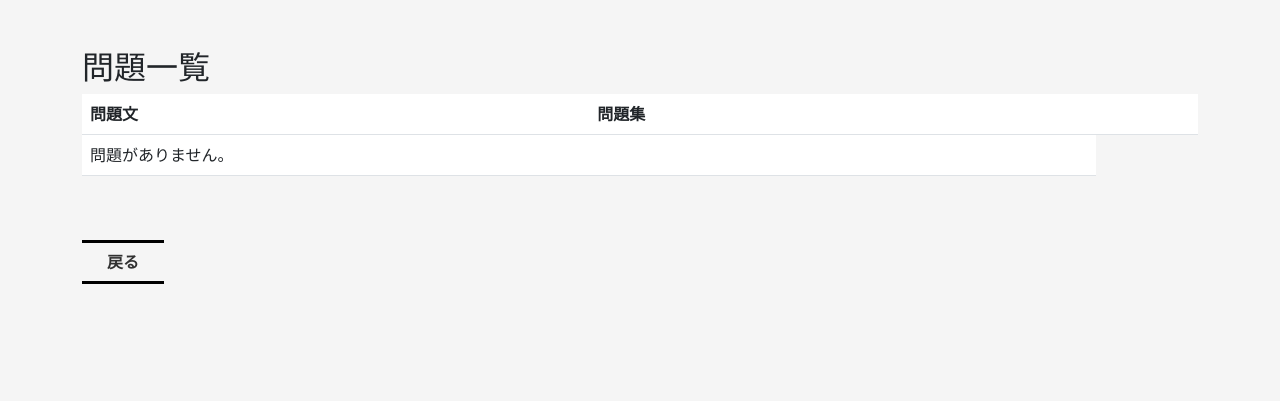
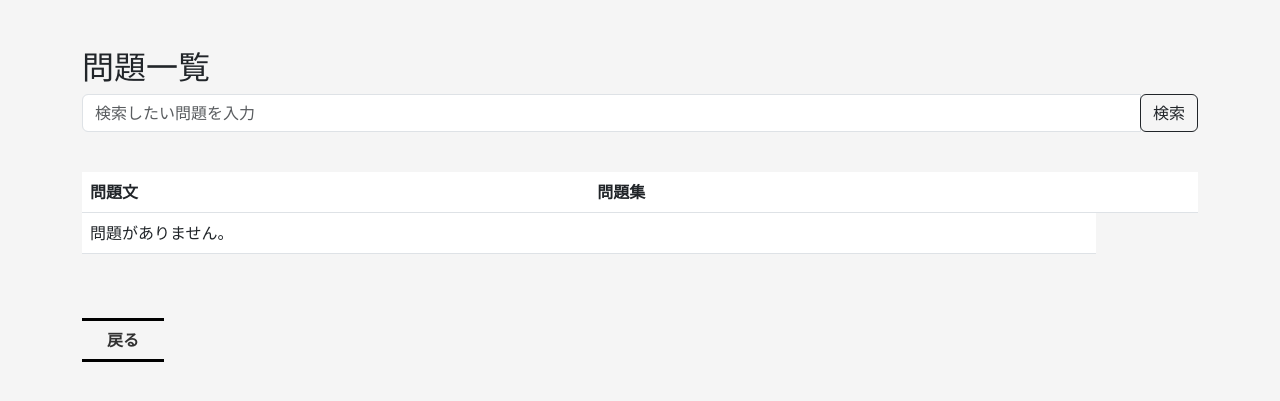
Before and after one commit to sbjalps0913/sbjBA, a Django app: page /ba/question/list/ in a window 1280 px wide. Shown: the part 56-457 px from the top of the page. Run offline with Django 4.2, Linux system fonts and the light colour scheme; the visitor is signed in with stand-in values (Sample User, id 1); data that the repository does not hold is empty.

Commit message:
[add]【通常ユーザ】「問題検索」機能
問題一覧画面[ba_question_list.html]において，問題検索機能を実装した．フォームに入力した内容を問題文に含む問題のみが表示される．フォームが空の状態で検索したときは全ての問題が表示される．

```diff
--- a/ba/templates/ba/ba_bean_list.html
+++ b/ba/templates/ba/ba_bean_list.html
@@ -22,7 +22,7 @@
 			{% if beans %}
 			    {% for bean in beans %}
 				    <li class="list-group-item" style="background-color: {% if bean.roast == 1 %}#fffacd{% elif bean.roast == 2 %}#ffebcd{% elif bean.roast == 3 %}#f5deb3{% elif bean.roast == 4 %}#deb887{% elif bean.roast == 5 %}#f4a460{% elif bean.roast == 6 %}#cd853f{% endif %}">
-				      	<a href="{% url 'ba:user_bean_detail' bean.id %}" style="color: black;">{{ bean.name }}</a>
+				      	<a href="{% url 'ba:user_bean_detail' bean.id %}" class="custom-link">{{ bean.name }}</a>
 				    </li>
 			    {% endfor %}
 			{% else %}
--- a/ba/templates/ba/ba_question_list.html
+++ b/ba/templates/ba/ba_question_list.html
@@ -6,6 +6,16 @@
   	<div class="container mt-5">
     	<h2>問題一覧</h2>
 
+    	<form method="get" action="{% url 'ba:question_list' %}">
+    		<div class="input-group mb-3">
+			    <input type="text" name="q" class="form-control" placeholder="検索したい問題を入力">
+			    <div class="input-group-append">
+			    	<button type="submit" class="btn btn-outline-dark">検索</button>
+			    </div>
+		    </div>
+		</form>
+
+    	<br>
     	<table class="table">
             <thead>
                 <tr>
--- a/ba/templates/ba/ba_start_question.html
+++ b/ba/templates/ba/ba_start_question.html
@@ -17,7 +17,7 @@
     	<h3>問題</h3>
     	<ol>
     		{% for question in questions %}
-    			<li><a href="{% url 'ba:user_question_detail' question.pk %}" style="color: black;">{{ question.text }}</a></li>
+    			<li><a href="{% url 'ba:user_question_detail' question.pk %}" class="custom-link">{{ question.text }}</a></li>
     		{% endfor %}
     	</ol>
 
--- a/ba/views.py
+++ b/ba/views.py
@@ -326,7 +326,7 @@ class AnswerQuestionView(LoginRequiredMixin, FormView):
 
 
 # スコア結果画面
-class ResultView(DetailView):
+class ResultView(LoginRequiredMixin, DetailView):
     model = FinalScore
     template_name = 'ba/ba_result.html'
     context_object_name = 'score'
@@ -372,23 +372,51 @@ class ResultView(DetailView):
 
 
 # スコア結果一覧画面
-class ResultListView(ListView):
+class ResultListView(LoginRequiredMixin, ListView):
     model = FinalScore
     template_name = 'ba/ba_result_list.html'
     context_object_name = 'scores'
 
 
 # 問題一覧画面
-class QuestionListView(ListView):
+class QuestionListView(LoginRequiredMixin, ListView):
     model = Question
     template_name = 'ba/ba_question_list.html'
     context_object_name = 'questions'
     paginate_by = 25    # 1ページ当たりに表示される項目数
 
+    '''
+    def get_queryset(self):
+        query = self.request.GET.get('q')
+        if query:
+            return Question.objects.filter(text__icontains=query)
+        else:
+            return Question.objects.all()
+    '''
+
+    def get_queryset(self):
+        query = self.request.GET.get('q')
+
+        if query:  # 検索クエリがある場合
+            # 問題文または問題集名にクエリが含まれる問題をフィルタリング
+            queryset = Question.objects.filter(text__icontains=query)
+        else:  # 検索クエリがない場合は全ての問題を表示
+            queryset = Question.objects.all()
+
+        # 問題集ごとにグループ化し、それぞれのグループ内で問題をソート
+        question_sets = QuestionSet.objects.all()
+        sorted_questions = []
+
+        for question_set in question_sets:
+            questions = queryset.filter(question_set=question_set).order_by('pk')  # 問題をID順にソート
+            sorted_questions.extend(questions)
+
+        return sorted_questions
+
 
 
 # コーヒー豆一覧画面
-class BeanListView(ListView):
+class BeanListView(LoginRequiredMixin, ListView):
     model = Bean
     template_name = 'ba/ba_bean_list.html'
     context_object_name = 'beans'
@@ -399,14 +427,14 @@ class BeanListView(ListView):
 
 
 # コーヒー豆詳細画面
-class BeanDetailView(DetailView):
+class BeanDetailView(LoginRequiredMixin, DetailView):
     model = Bean
     template_name = 'ba/ba_bean_detail.html'
     context_object_name = 'bean'
 
 
 # コーヒー豆検索用ビュー
-class BeanSearchView(ListView):
+class BeanSearchView(LoginRequiredMixin, ListView):
     model = Bean
     template_name = 'ba/ba_bean_list.html'
     context_object_name = 'beans'
--- a/static/style.css
+++ b/static/style.css
@@ -29,6 +29,20 @@ li span {
 .incorrect-answer {
     color: red; /* 不正解の場合の文字色 */
     font-size: 25px;
+}
+
+
+# コーヒーパスポートにおけるリンク
+.custom-link {
+	color: black;
+}
+.custom-link:hover {
+	color: black;
+    text-decoration: underline; /* カーソルがリンク上にあるときに下線を表示 */
+}
+.custom-link:not(:hover) {
+	color: black;
+    text-decoration: none;	/* カーソルがリンク外のときは下線を非表示 */
 }
 
 
```
Also changed, not shown: ba/templates/ba/ba_home.html (+5 -4 lines).
